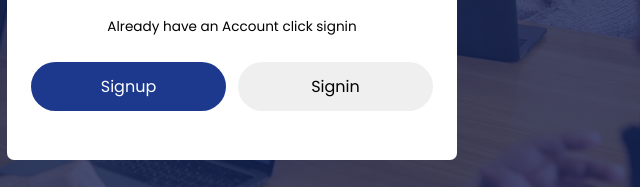
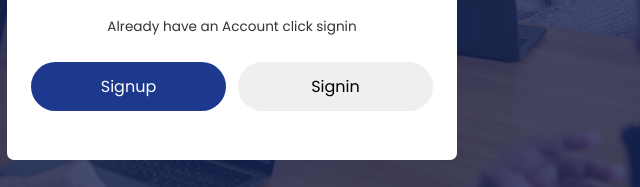
Before and after one commit to egbontech/html-css-signup-signin-page, a plain HTML site: page index.html in a window 1280 px wide. Shown: the part 479-666 px from the top of the page, 408-1048 px from the left. Drawn offline with Linux system fonts and the light colour scheme.

Commit message:
Update styles.css

```diff
--- a/styles.css
+++ b/styles.css
@@ -73,7 +73,7 @@
   font-size: 0.85rem;
 }
 .form-text{
-  counter-reset: #333333;
+  color: #333333;
   font-size: 0.85rem;
   text-align: center;
 }
```
